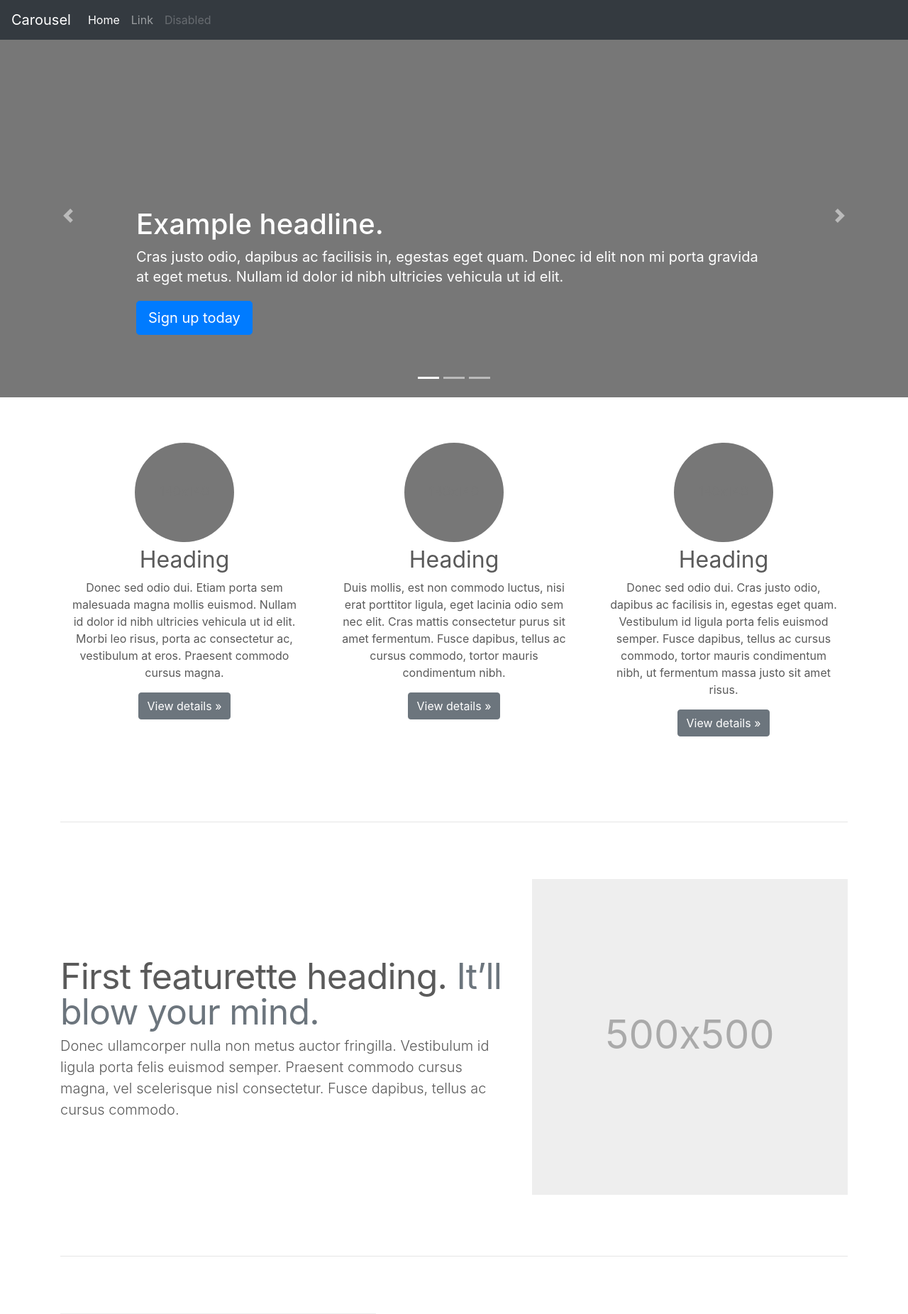
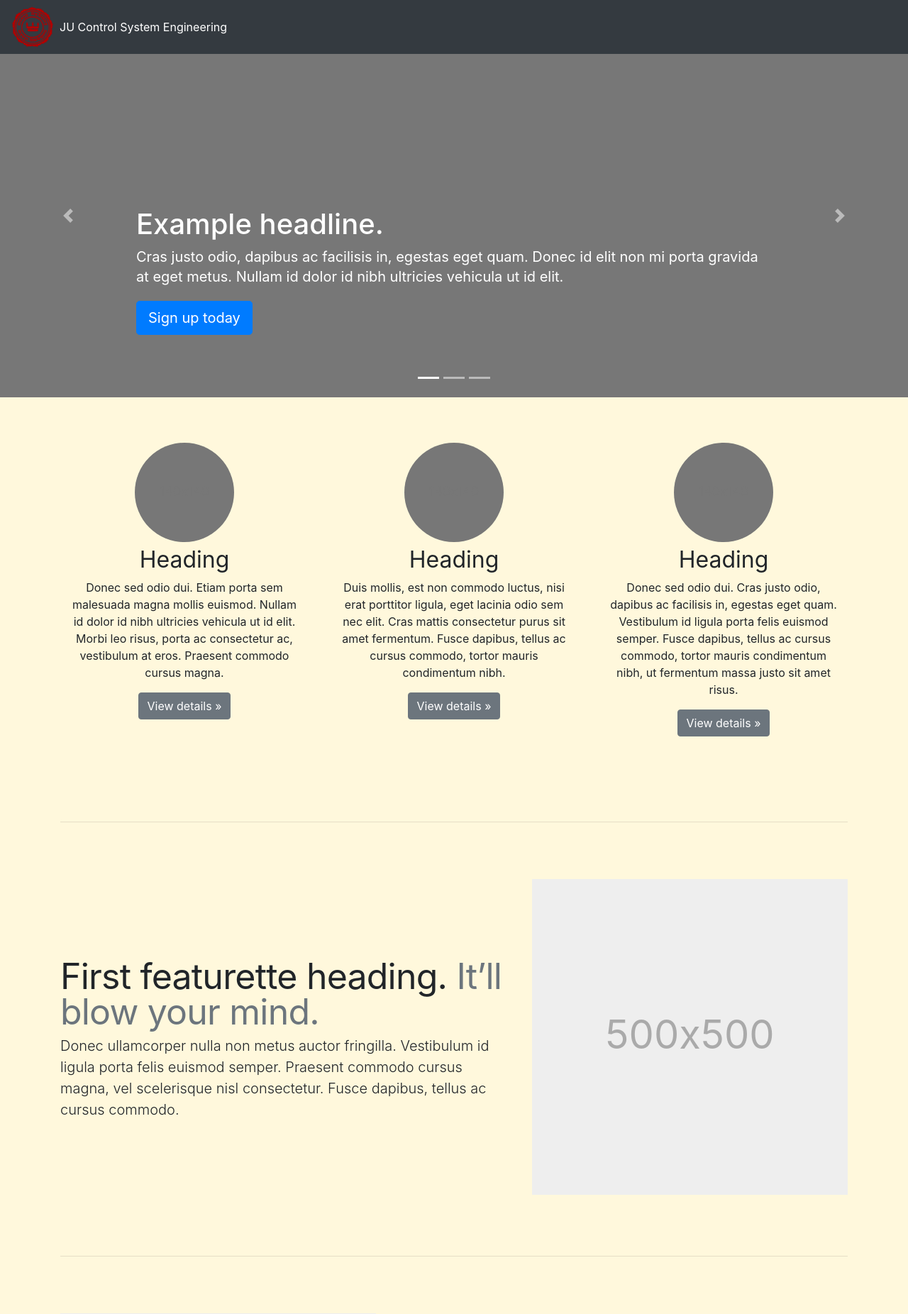
Before and after one commit to Arnab-Banerjee-90/Geo_Eco, a PHP site: page / in a window 1280 px wide. Shown: the top 1852 px of the page at 71% size. Run offline with PHP 8.4, Linux system fonts and the light colour scheme; some libraries are stand-ins or nearby versions.

Commit message:
brochure_2

```diff
--- a/carousel.css
+++ b/carousel.css
@@ -5,7 +5,7 @@
 body {
     padding-top: 3rem;
     padding-bottom: 3rem;
-    color: #5a5a5a;
+    background-color: Cornsilk;
   }
 
 
--- a/index.html
+++ b/index.html
@@ -41,20 +41,14 @@
   <body>
     <header>
   <nav class="navbar navbar-expand-md navbar-dark fixed-top bg-dark">
-    <a class="navbar-brand" href="#">Carousel</a>
+    <img src="images/logo.png" width="60" height="60" alt="" loading="lazy">
     <button class="navbar-toggler" type="button" data-toggle="collapse" data-target="#navbarCollapse" aria-controls="navbarCollapse" aria-expanded="false" aria-label="Toggle navigation">
       <span class="navbar-toggler-icon"></span>
     </button>
     <div class="collapse navbar-collapse" id="navbarCollapse">
       <ul class="navbar-nav mr-auto">
         <li class="nav-item active">
-          <a class="nav-link" href="#">Home <span class="sr-only">(current)</span></a>
-        </li>
-        <li class="nav-item">
-          <a class="nav-link" href="#">Link</a>
-        </li>
-        <li class="nav-item">
-          <a class="nav-link disabled" href="#" tabindex="-1" aria-disabled="true">Disabled</a>
+          <a class="nav-link" href="#">JU Control System Engineering<span class="sr-only">(current)</span></a>
         </li>
       </ul>
     </div>
@@ -81,7 +75,9 @@
         </div>
       </div>
       <div class="carousel-item">
-        <svg class="bd-placeholder-img" width="100%" height="100%" xmlns="http://www.w3.org/2000/svg" preserveAspectRatio="xMidYMid slice" focusable="false" role="img"><rect width="100%" height="100%" fill="#777"/></svg>
+        <svg class="bd-placeholder-img" width="100%" height="100%" xmlns="http://www.w3.org/2000/svg" preserveAspectRatio="xMidYMid slice" focusable="false" role="img">
+          <rect width="100%" height="100%" fill="#777"/>
+        </svg>
         <div class="container">
           <div class="carousel-caption">
             <h1>Another example headline.</h1>
@@ -91,7 +87,7 @@
         </div>
       </div>
       <div class="carousel-item">
-        <svg class="bd-placeholder-img" width="100%" height="100%" xmlns="http://www.w3.org/2000/svg" preserveAspectRatio="xMidYMid slice" focusable="false" role="img"><rect width="100%" height="100%" fill="#777"/></svg>
+       <img src="images/banner.jpg" alt="">
         <div class="container">
           <div class="carousel-caption text-right">
             <h1>One more for good measure.</h1>
```
